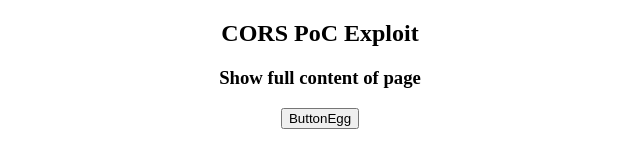
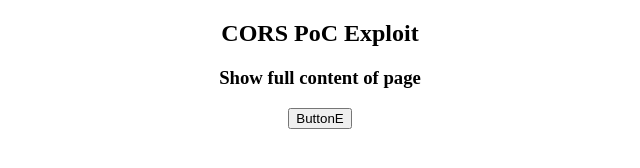
Before and after one commit to Jvstmer/jvstmer.github.io, a plain HTML site: page folder/index.html in a window 1280 px wide. Shown: the full height of the page, 320-960 px from the left. Drawn offline with Linux system fonts and the light colour scheme.

Commit message:
Update index.html

```diff
--- a/folder/index.html
+++ b/folder/index.html
@@ -11,7 +11,7 @@
      <h2>CORS PoC Exploit </h2>
      <h3>Show full content of page</h3>
      <div id="report">
-       <button type="button" onclick="cors()">ButtonEgg</button>
+       <button type="button" onclick="cors()">ButtonE</button>
      </div>
   </body>
 </html>
```
